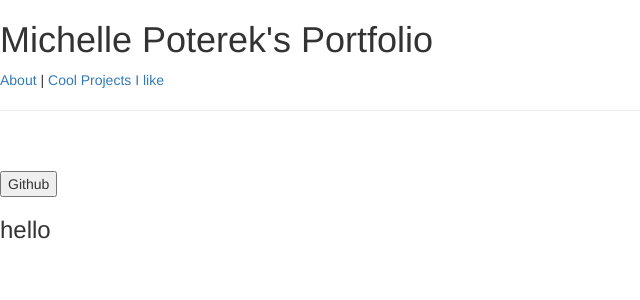
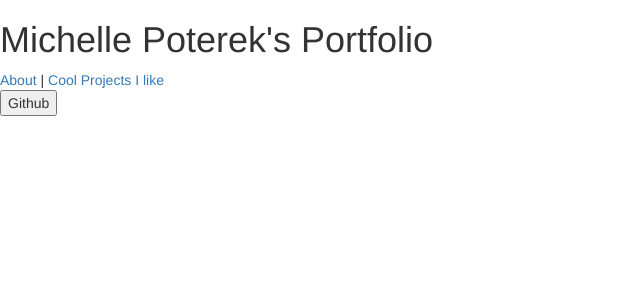
Before and after one commit to PoterekM/react-portfolio, a React app: page / in a window 1280 px wide. Shown: the top 300 px of the page, without its empty margins (0-640 px from the left). Built offline with nearby package versions, Linux system fonts and the light colour scheme.

Commit message:
branching can 'toggle' form area content but does not continue to do so after hitting about again

```diff
--- a/src/components/Portfolio.jsx
+++ b/src/components/Portfolio.jsx
@@ -3,20 +3,28 @@ import { connect } from "react-redux";
 import GetPortfolio from "./GetPortfolio";
 
 const Portfolio = ({ dispatch, user }) => {
-
+  let formAreaContent;
   console.log(user.userId)
+  if (user.userId === 0) {
+    formAreaContent =
+      <div>
+          <GetPortfolio/>
+      </div>
+  } else {
+    formAreaContent =
+    <div>
+      <a href="https://github.com/PoterekM">
+        <img src={user.user.avatar_url}/>
+        <h1>{user.user.login}</h1>
+        <h4>{user.user.location}</h4>
+      </a>
+    </div>
+  }
 
 
   return(
     <div>
-     <hr/>
-    <a href="https://github.com/PoterekM">
-      <img src={user.user.avatar_url}/>
-      <h1>{user.user.login}</h1>
-      <h4>{user.user.location}</h4>
-    </a>
-    <GetPortfolio/>
-    <h3>hello</h3>
+     {formAreaContent}
     </div>
   );
 }
```
